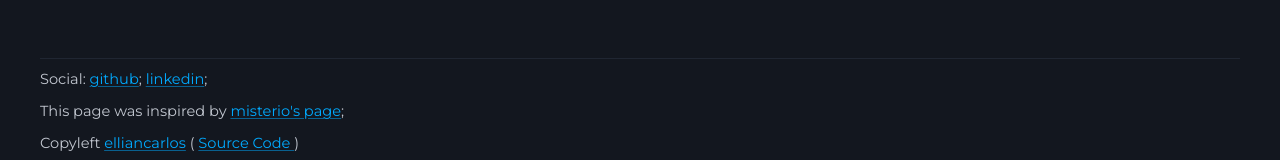
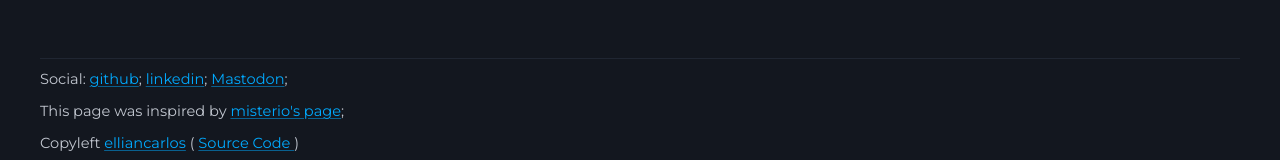
Before and after one commit to EllianCarlos/EllianCarlos.github.io, an Eleventy site: page src/index.html in a window 1280 px wide. Shown: the part 1022-1182 px from the top of the page. Built offline with nearby package versions, Linux system fonts and the light colour scheme; Eleventy itself is replaced by a stand-in of ours; files that its build step writes are made by us from their sources.

Commit message:
feat(layout): add mastodon link

```diff
--- a/src/_includes/footer.html
+++ b/src/_includes/footer.html
@@ -5,6 +5,7 @@
         <p>Social:
           <a class="social" target="_blank" rel="noreferrer noopener" href="https://www.github.com/elliancarlos">github</a>;
           <a target="_blank" rel="noreferrer noopener" href="https://www.linkedin.com/in/elliancarlos">linkedin</a>;
+          <a target="_blank" rel="me noreferrer noopener" href="https://www.mastodon.social/@elliancarlos">Mastodon</a>;
         </p>
         <p>This page was inspired by
           <a target="_blank" rel="noreferrer noopener" href="https://m7.rs/">misterio's page</a>;
```
